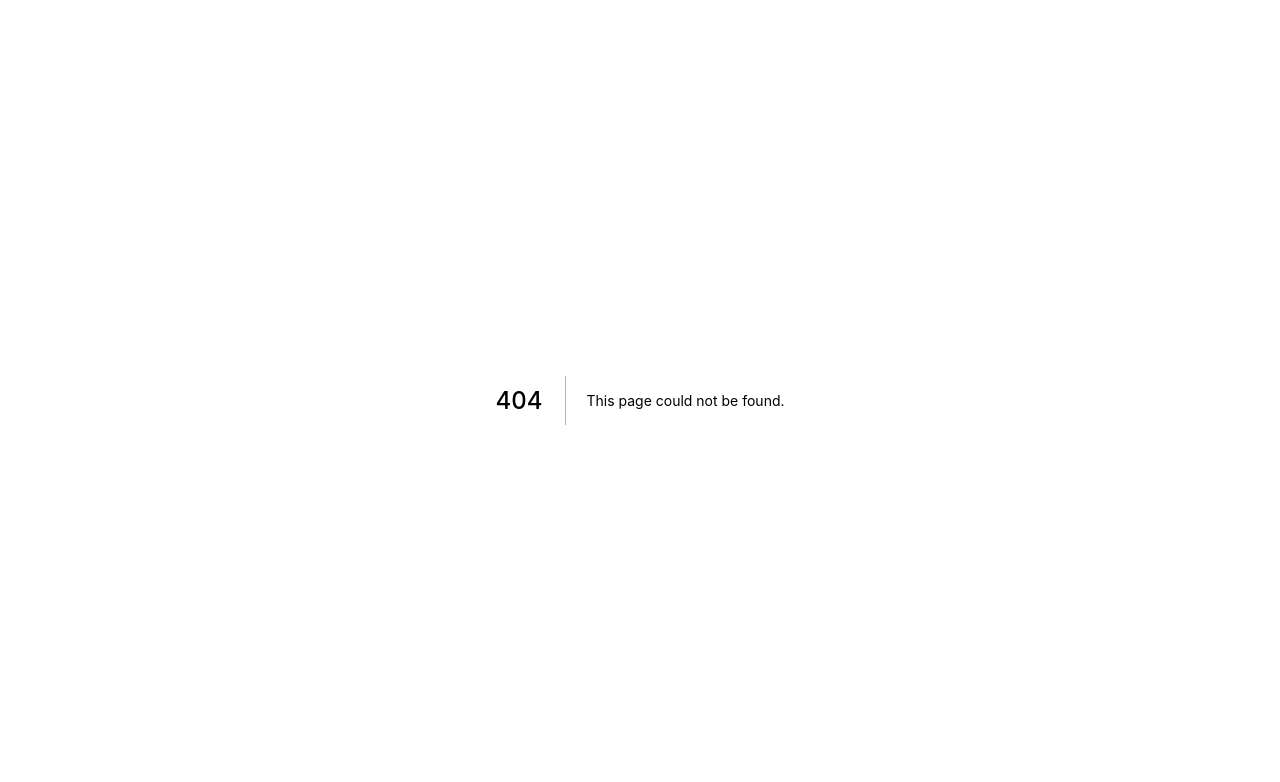
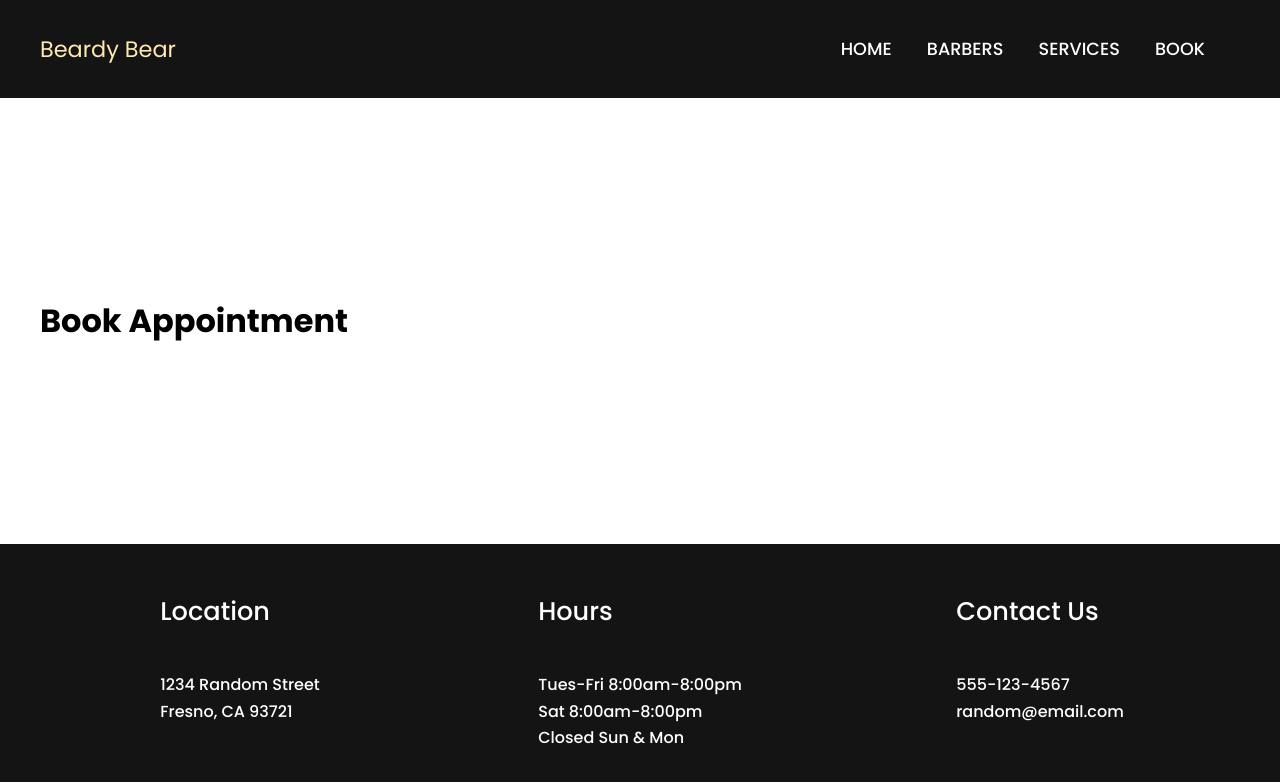
Before and after one commit to NordicBeaver/beardybear-client, a Next.js app: page /book-appointment in a window 1280 px wide. Before the commit this address had no page. Shown: the top 782 px of the page. Built offline with nearby package versions, Linux system fonts and the light colour scheme.

Commit message:
BookAppointment page.

```diff
--- a/components/BarberDetails.tsx
+++ b/components/BarberDetails.tsx
@@ -26,7 +26,7 @@ export default function BarberDetails({ barber }: BarberDetailsProps) {
       <div className={styles.info}>
         <h2 className={styles.name}>{barber.name}</h2>
         <p className={styles.description}>{barber.description}</p>
-        <Link href="/book">
+        <Link href="/book-appointment">
           <a className={styles.button}>Book Appointment</a>
         </Link>
       </div>
--- a/components/Header.tsx
+++ b/components/Header.tsx
@@ -26,7 +26,7 @@ export default function Header() {
               </Link>
             </li>
             <li className={styles.menuItem}>
-              <Link href="/bookAppointment">
+              <Link href="/book-appointment">
                 <a>Book</a>
               </Link>
             </li>
--- /dev/null
+++ b/pages/book-appointment.module.css
@@ -0,0 +1,6 @@
+.page {
+  min-height: 100vh;
+  display: flex;
+  flex-direction: column;
+  justify-content: space-between;
+}
--- /dev/null
+++ b/pages/book-appointment.tsx
@@ -0,0 +1,27 @@
+import { NextPage } from 'next';
+import Head from 'next/head';
+import React from 'react';
+import Container from '../components/Container';
+import Footer from '../components/Footer';
+import Header from '../components/Header';
+import styles from './book-appointment.module.css';
+
+const BookAppointment: NextPage = () => {
+  return (
+    <div className={styles.page}>
+      <Head>
+        <title>Beardybear</title>
+        <meta name="description" content="BeardyBear barbershop." />
+        <link rel="icon" href="/favicon.ico" />
+      </Head>
+
+      <Header></Header>
+      <Container>
+        <h1>Book Appointment</h1>
+      </Container>
+      <Footer></Footer>
+    </div>
+  );
+};
+
+export default BookAppointment;
```
